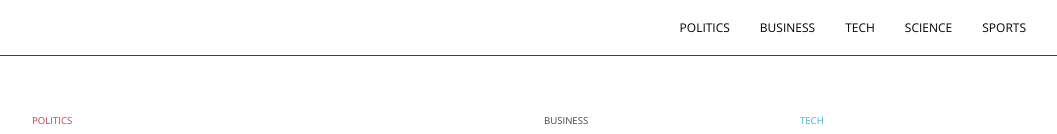
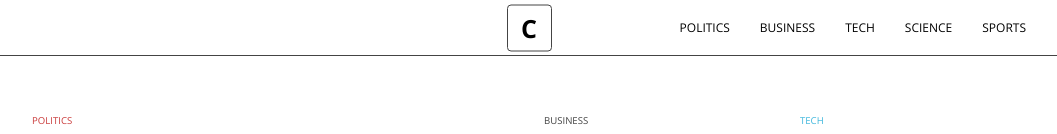
Before and after one commit to minerado/ckl-challenge, a React app: page / in a window 1280 px wide. Shown: the top 134 px of the page, without its empty margins (111-1168 px from the left). Built offline with nearby package versions, Linux system fonts and the light colour scheme.

Commit message:
Add app logo to header

```diff
--- a/public/stylesheets/sass/app/_header.sass
+++ b/public/stylesheets/sass/app/_header.sass
@@ -1,7 +1,9 @@
 $header-height: 55px
+$logo-height: 45px
 
 .header
     border-bottom: solid 1px $black
+    position: relative
 
     &-menu
         font-size: 28px
@@ -14,6 +16,27 @@ $header-height: 55px
 
     &-item
         line-height: $header-height
+
+    &-logo
+        height: 55px
+        left: 50%
+        position: absolute
+        top: 0
+        transform: translate(-50%, 0)
+        width: $logo-height
+
+        &__icon
+            border: solid 1px $black
+            border-radius: 4px
+            font-size: 25px
+            font-weight: bold
+            left: 50%
+            line-height: $logo-height
+            text-align: center
+            transform: translate(-50%, -50%)
+            position: absolute
+            top: 50%
+            width: $logo-height
 
 // Desktop screens
 @media only screen and (min-width: 1170px)
--- a/src/components/CklApp.js
+++ b/src/components/CklApp.js
@@ -7,6 +7,12 @@ const CklApp = () => (
             <div className='header-wrapper'>
                 <div className='header-menu'>
                     <i className='fa fa-bars'></i>
+                </div>
+
+                <div className='header-logo'>
+                    <div className='header-logo__icon'>
+                        C
+                    </div>
                 </div>
 
                 <nav className='header-items'>
```
Also changed, not shown: public/stylesheets/css/bundle.css.
